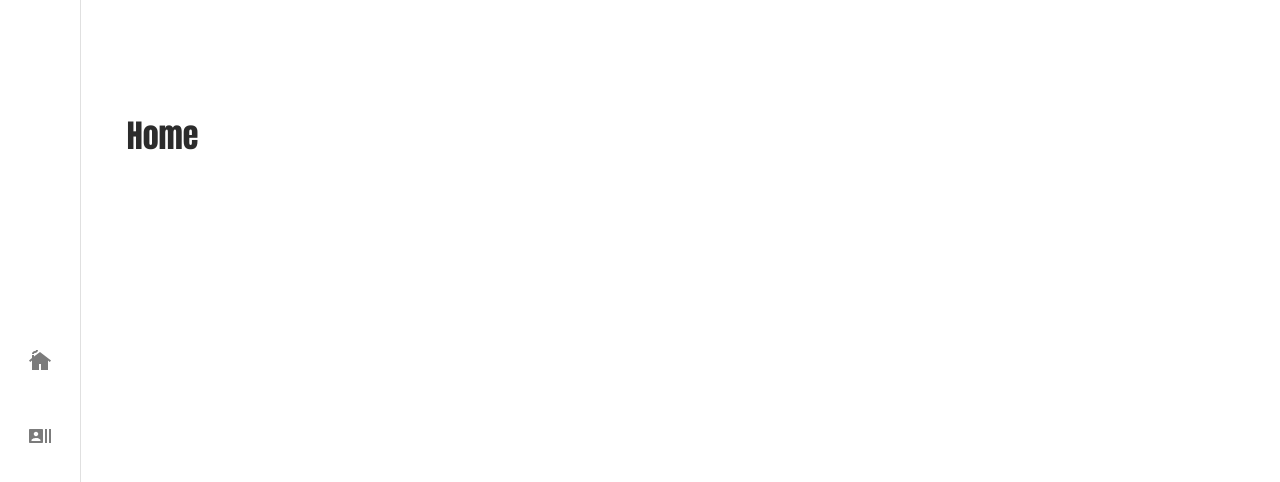
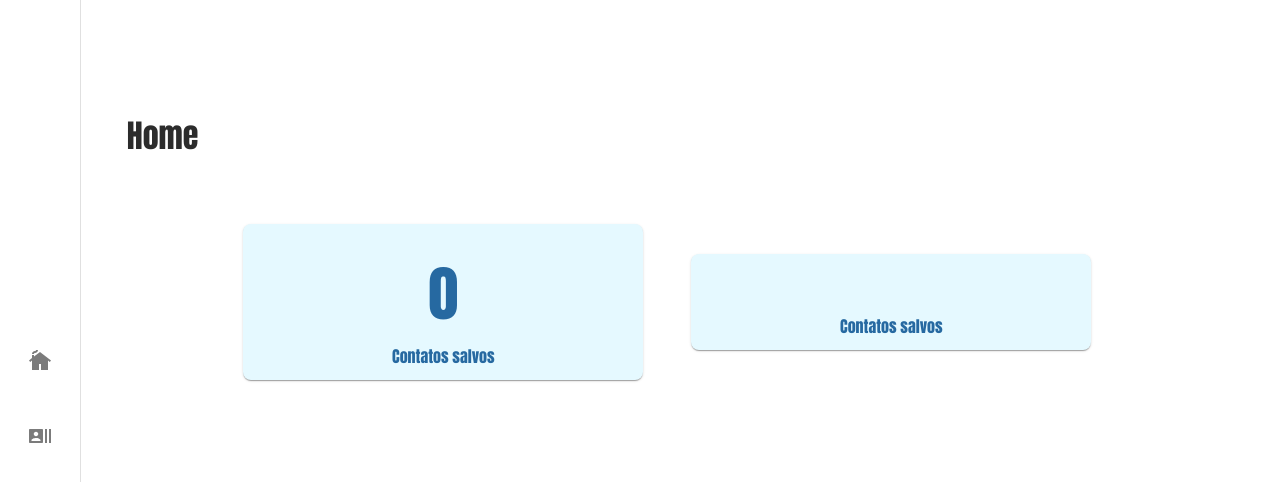
Before and after one commit to MatheusAraripe/cadastro-usuario, a React (Vite) app: page / in a window 1280 px wide. Shown: the top 482 px of the page. Built offline with nearby package versions, Linux system fonts and the light colour scheme.

Commit message:
feat: adicionando informações iniciais na home page

```diff
--- a/src/App.css
+++ b/src/App.css
@@ -25,7 +25,11 @@ h1{
 	font-size: xx-large;
 	color: rgb(44, 44, 44);
 }
-p, h2{
+h2{
+	font-family: 'Anton', sans-serif;
+	font-weight:lighter;
+}
+p{
 	font-family: 'Quicksand', sans-serif;
 }
 
--- /dev/null
+++ b/src/components/cardInfo/CardInfo.jsx
@@ -0,0 +1,17 @@
+import { Box, Grid } from '@mui/material'
+import React from 'react'
+
+function CardInfo({info}) {
+  return (
+    <Grid container sx={{backgroundColor: 'blue.main', color: 'blue.dark', marginRight: {xs: '0', md: '3rem'}}} rowSpacing={3} marginTop={12} p={2} borderRadius={2} boxShadow={1} maxWidth={'400px'}>
+        <Grid item xs={12} sx={{display: 'flex', justifyContent: 'center', alignItems: 'center', fontSize: '60px'}}>
+            <h2>{info}</h2>
+        </Grid>
+        <Grid item xs={12} sx={{display: 'flex', justifyContent: 'center', alignItems: 'center'}}>
+            <h2>Contatos salvos</h2>
+        </Grid>
+    </Grid>
+  )
+}
+
+export default CardInfo
--- a/src/components/index.js
+++ b/src/components/index.js
@@ -9,6 +9,7 @@ import ScrollCards from "./scrollCards/ScrollCards";
 import SuccessAlert from "./alert/SuccessAlert";
 import ModalContacts from "./modalContacts/ModalContacts";
 import EditContactsModal from "./modalContacts/EditContactsModal";
+import CardInfo from "./cardInfo/cardInfo";
 
 export {
     MainContainer,
@@ -22,4 +23,5 @@ export {
     SuccessAlert,
     ModalContacts,
     EditContactsModal,
+    CardInfo,
 };
--- a/src/pages/Home/Home.jsx
+++ b/src/pages/Home/Home.jsx
@@ -1,9 +1,19 @@
-import React from 'react'
-import { MainContainer } from '../../components'
+import React, { useContext } from 'react'
+import { ContactsContext } from '../../context/ContactsContext'
+import { MainContainer, CardInfo } from '../../components'
+import { Grid } from '@mui/material'
 
 function Home() {
+
+  const {getContactsFromLs} = useContext(ContactsContext);
+  const contacts = getContactsFromLs().length;
   return (
-    <MainContainer title={"Home"} />
+    <MainContainer title={"Home"}>
+      <Grid container rowSpacing={3} display={'flex'} justifyContent={'center'} alignItems={'center'}>
+        <CardInfo info={contacts}/>
+        <CardInfo />
+      </Grid>
+    </MainContainer>
   )
 }
 
```
Also changed, not shown: vite.config.js.timestamp-1691159834305-5c49cf669e08b.mjs (added, +10 -0 lines).
